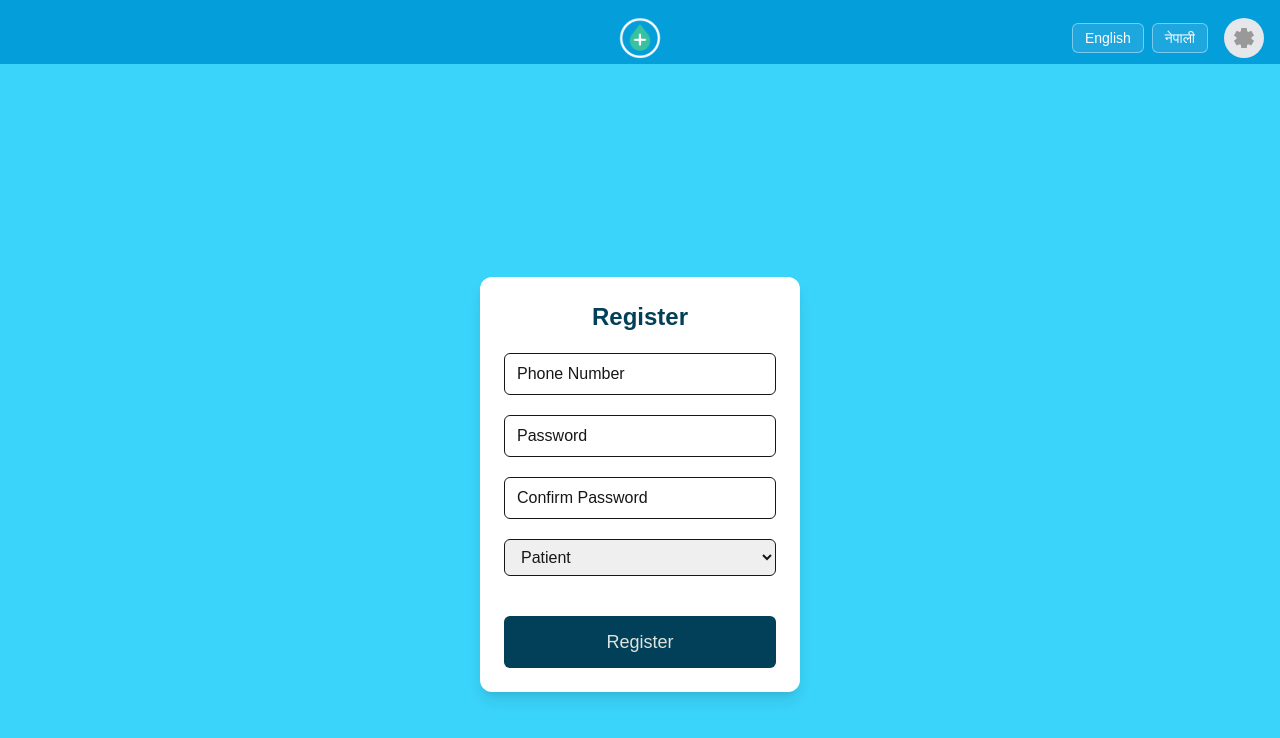
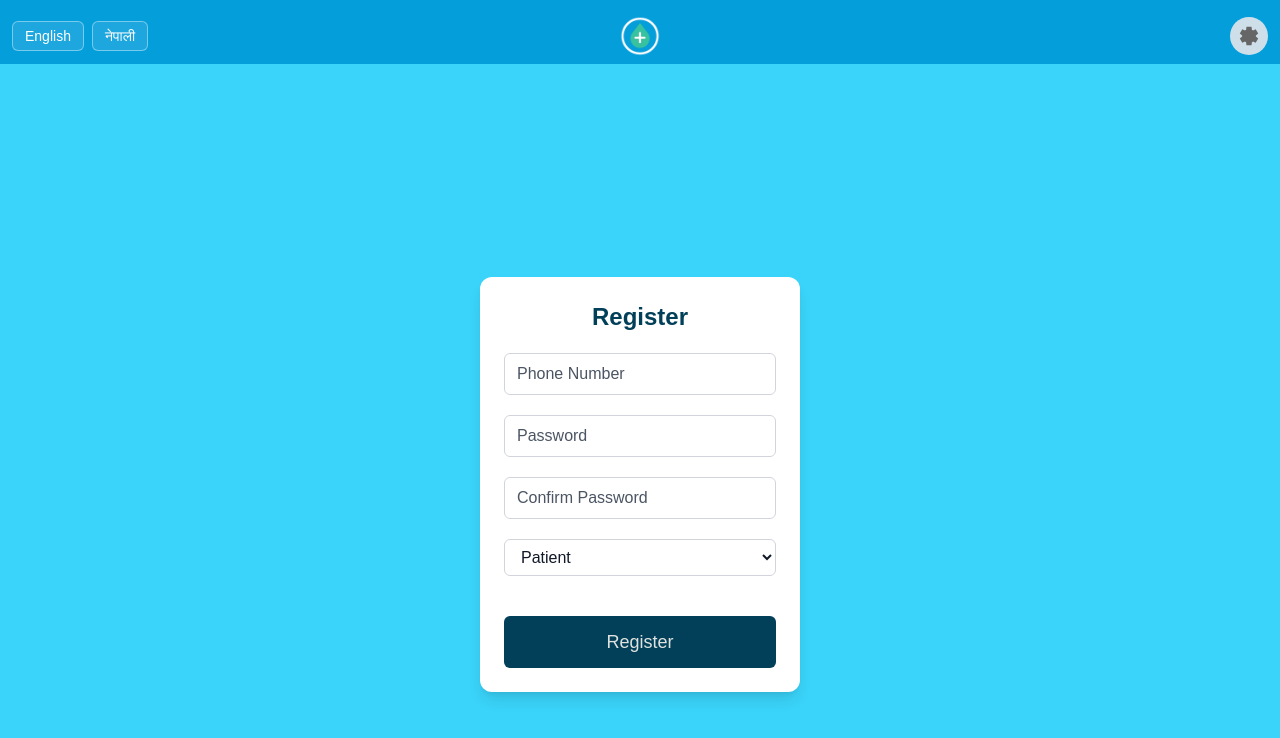
Before and after one commit to anantchhabda/Diabetes-Management-Application, a Next.js app: page /register in a window 1280 px wide. Shown: the top 738 px of the page. Built offline with nearby package versions, Linux system fonts and the light colour scheme.

Commit message:
Fixed cross system issues, header fixed, tailwindcss fixed for v3, .env.local updated

```diff
--- a/package.json
+++ b/package.json
@@ -4,9 +4,9 @@
   "private": true,
   "scripts": {
     "preinstall": "npm config set legacy-peer-deps true",
-    "dev": "NEXT_DISABLE_LIGHTNINGCSS=1 next dev",
-    "build": "NEXT_DISABLE_LIGHTNINGCSS=1 next build",
-    "start": "NEXT_DISABLE_LIGHTNINGCSS=1 next start"
+    "dev": "next dev",
+    "build": "next build",
+    "start": "next start"
   },
   "dependencies": {
     "axios": "^1.11.0",
--- a/src/app/components/header.js
+++ b/src/app/components/header.js
@@ -5,55 +5,55 @@ import styles from "../styles/header.module.css";
 
 export default function Header() {
   return (
-    <header className={`${styles.header} px-4 py-2`}>
+    <header className={`${styles.header} px-3 py-2`}>
       <div className="flex items-center justify-between w-full">
-        {/* empty space */}
-        <div className="w-1/3"></div>
+        {/* language buttons on left */}
+        <div className="w-1/3 min-w-0 flex flex-wrap items-center justify-start gap-1 sm:gap-2">
+          <button
+            type="button"
+            className="px-2 py-1 sm:px-3 sm:py-1 rounded-md border border-white/40 bg-white/10 text-white hover:bg-white/20 transition text-xs sm:text-sm"
+            data-lang="en"
+            id="lang-en"
+          >
+            English
+          </button>
+          <button
+            type="button"
+            className="px-2 py-1 sm:px-3 sm:py-1 rounded-md border border-white/40 bg-white/10 text-white hover:bg-white/20 transition text-xs sm:text-sm"
+            data-lang="ne"
+            id="lang-ne"
+          >
+            नेपाली
+          </button>
+        </div>
 
-        {/* centered logo */}
+        {/* logo centred */}
         <div className="w-1/3 flex justify-center">
           <Link href="/homepage" className={styles.logoLink}>
             <Image
               src="/logos/DMA-logo-green.png"
               alt="Diabetes Management Logo"
-              width={60}
-              height={60}
+              width={56}
+              height={56}
               priority
             />
           </Link>
         </div>
 
-        {/* language and setting on right side */}
-        <div className="w-1/3 flex items-center justify-end gap-4">
-          {/* language toggles */}
-          <div className="flex gap-2">
-            <button
-              type="button"
-              className="px-3 py-1 rounded-md border border-white/40 bg-white/10 text-white hover:bg-white/20 transition text-sm"
-              data-lang="en"
-              id="lang-en"
-            >
-              English
-            </button>
-            <button
-              type="button"
-              className="px-3 py-1 rounded-md border border-white/40 bg-white/10 text-white hover:bg-white/20 transition text-sm"
-              data-lang="ne"
-              id="lang-ne"
-            >
-              नेपाली
-            </button>
-          </div>
-
-          {/* settings button*/}
-          <Link href="/settings" className={styles.settingsButton}>
-            <div className="rounded-full bg-gray-200 p-2">
+        {/* settings on right side*/}
+        <div className="w-1/3 flex items-center justify-end">
+          <Link
+            href="/settings"
+            className={styles.settingsButton}
+            aria-label="Settings"
+          >
+            <div className="rounded-full bg-gray-200/90 p-2">
               <svg
                 xmlns="http://www.w3.org/2000/svg"
-                height="24px"
+                height="22"
                 viewBox="0 -960 960 960"
-                width="24px"
-                fill="#999999"
+                width="22"
+                fill="#666"
               >
                 <path d="m370-80-16-128q-13-5-24.5-12T307-235l-119 50L78-375l103-78q-1-7-1-13.5v-27q0-6.5 1-13.5L78-585l110-190 119 50q11-8 23-15t24-12l16-128h220l16 128q13 5 24.5 12t22.5 15l119-50 110 190-103 78q1 7 1 13.5v27q0 6.5-2 13.5l103 78-110 190-118-50q-11 8-23 15t-24 12L590-80H370Z" />
               </svg>
--- a/src/app/layout.js
+++ b/src/app/layout.js
@@ -11,7 +11,6 @@ const geistMono = Geist_Mono({
   subsets: ["latin"],
 });
 
-// Move theme color to viewport (stops the Next.js warning)
 export const viewport = {
   themeColor: "#04BF8A",
 };
@@ -26,11 +25,9 @@ export default function RootLayout({ children }) {
     // suppress hydration warnings
     <html lang="en" suppressHydrationWarning>
       <head>
-        {/* PWA essentials */}
+        {/* pwa incorporation*/}
         <link rel="manifest" href="/manifest.webmanifest" />
         <meta name="mobile-web-app-capable" content="yes" />
-        {/* (Optional) iOS legacy meta; safe to omit if you prefer */}
-        {/* <meta name="apple-mobile-web-app-capable" content="yes" /> */}
         <meta name="apple-mobile-web-app-status-bar-style" content="default" />
         <link rel="apple-touch-icon" href="/icons/icon-192.png" />
         <link rel="icon" href="/favicon.ico" />
@@ -50,21 +47,21 @@ export default function RootLayout({ children }) {
         {/* load i18n after page hydrated */}
         <Script src="/js/i18n.js" strategy="lazyOnload" />
 
-        {/* INLINE service worker registrar (makes console log unmissable) */}
+        {/* service worker register*/}
         <Script id="sw-register" strategy="afterInteractive">
           {`
             (function () {
               if (typeof window === "undefined") return;
               if (!("serviceWorker" in navigator)) {
-                console.log("❌ Service Worker not supported");
+                console.log("Service Worker not supported");
                 return;
               }
               navigator.serviceWorker.register("/sw.js", { scope: "/" })
                 .then(reg => {
-                  console.log("✅ Service Worker registered:", reg.scope);
+                  console.log(" Service Worker registered:", reg.scope);
                   if (reg.waiting) reg.waiting.postMessage({ type: "SKIP_WAITING" });
                 })
-                .catch(err => console.error("❌ Service Worker registration FAILED:", err));
+                .catch(err => console.error("Service Worker registration FAILED:", err));
             })();
           `}
         </Script>
--- a/src/app/login/page.js
+++ b/src/app/login/page.js
@@ -27,7 +27,7 @@ export default function Page() {
           data-i18n-title="phone_title"
           className="w-full px-3 py-2 border border-[var(--color-gray-300)] rounded-md
                      focus:outline-none focus:ring-2 focus:ring-[var(--color-tertiary)]
-                     text-[var(--color-gray-900)] placeholder-[var(--color-gray-700)]"
+                     text-gray-900 placeholder-gray-700"
         />
 
         <div className="relative w-full">
--- a/src/app/register/page.js
+++ b/src/app/register/page.js
@@ -4,11 +4,14 @@ import Script from "next/script";
 
 export default function RegisterPage() {
   return (
-    <main className="flex justify-center items-center min-h-screen px-4">
+    <main
+      suppressHydrationWarning={true}
+      className="flex justify-center items-center min-h-screen px-4 bg-[var(--background)]"
+    >
       <form
         id="registerForm"
+        noValidate
         className="flex flex-col gap-5 w-full max-w-xs bg-white p-6 rounded-xl shadow-lg"
-        noValidate
       >
         <h1
           className="text-2xl font-bold text-center text-[var(--color-secondary)]"
@@ -24,10 +27,10 @@ export default function RegisterPage() {
           placeholder="Phone Number"
           inputMode="numeric"
           data-i18n-placeholder="phone"
-          className="w-full px-3 py-2 border border-[var(--color-gray-300)] rounded-md
+          required
+          className="w-full px-3 py-2 border border-gray-300 rounded-md
                      focus:outline-none focus:ring-2 focus:ring-[var(--color-tertiary)]
-                     text-[var(--color-gray-900)] placeholder-[var(--color-gray-600)]"
-          required
+                     text-gray-900 bg-white placeholder-gray-600"
         />
 
         {/* Password */}
@@ -37,10 +40,9 @@ export default function RegisterPage() {
           placeholder="Password"
           required
           data-i18n-placeholder="password"
-          data-i18n-title="phoneTitle"
-          className="w-full px-3 py-2 border border-[var(--color-gray-300)] rounded-md
+          className="w-full px-3 py-2 border border-gray-300 rounded-md
                      focus:outline-none focus:ring-2 focus:ring-[var(--color-tertiary)]
-                     text-[var(--color-gray-900)] placeholder-[var(--color-gray-600)]"
+                     text-gray-900 bg-white placeholder-gray-600"
         />
 
         {/* Confirm Password */}
@@ -50,23 +52,28 @@ export default function RegisterPage() {
           placeholder="Confirm Password"
           required
           data-i18n-placeholder="confirmPassword"
-          className="w-full px-3 py-2 border border-[var(--color-gray-300)] rounded-md
+          className="w-full px-3 py-2 border border-gray-300 rounded-md
                      focus:outline-none focus:ring-2 focus:ring-[var(--color-tertiary)]
-                     text-[var(--color-gray-900)] placeholder-[var(--color-gray-600)]"
+                     text-gray-900 bg-white placeholder-gray-600"
         />
 
         {/* Role */}
         <select
           id="role"
-          className="w-full px-3 py-2 border border-[var(--color-gray-300)] rounded-md
+          defaultValue="Patient"
+          className="w-full px-3 py-2 border border-gray-300 rounded-md
                      focus:outline-none focus:ring-2 focus:ring-[var(--color-tertiary)]
-                     text-[var(--color-gray-900)] placeholder-[var(--color-gray-600)]"
-          defaultValue="Patient"
+                     text-gray-900 bg-white [color-scheme:light]"
         >
-          {/* Display text is translated via data-i18n; value stays stable for redirects */}
-          <option value="Patient" data-i18n="role_patient">Patient</option>
-          <option value="Doctor" data-i18n="role_doctor">Doctor</option>
-          <option value="Family Member" data-i18n="role_family">Family</option>
+          <option value="Patient" data-i18n="role_patient">
+            Patient
+          </option>
+          <option value="Doctor" data-i18n="role_doctor">
+            Doctor
+          </option>
+          <option value="Family Member" data-i18n="role_family">
+            Family
+          </option>
         </select>
 
         {/* Error */}
@@ -75,14 +82,15 @@ export default function RegisterPage() {
         {/* Submit button */}
         <button
           type="submit"
-          className="w-full py-3 bg-[var(--color-secondary)] text-[var(--color-textWhite)] text-lg rounded-md text-center hover:opacity-90 transition"
+          className="w-full py-3 bg-[var(--color-secondary)] text-[var(--color-textWhite)]
+                     text-lg rounded-md text-center hover:opacity-90 transition"
           data-i18n="register"
         >
           Register
         </button>
       </form>
 
-      {/* external script */}
+      {/* External js script */}
       <Script src="/js/register.js" strategy="afterInteractive" />
     </main>
   );
--- a/src/app/styles/header.module.css
+++ b/src/app/styles/header.module.css
@@ -3,7 +3,6 @@
   height: 64px;
   background-color: var(--color-primary);
 }
-
 .headerContent {
   height: 100%;
   padding: 0 16px;
@@ -11,24 +10,20 @@
   grid-template-columns: 1fr auto 1fr;
   align-items: center;
 }
-
 .placeholder {
   width: 40px;
 }
-
 .logoLink {
   display: flex;
   align-items: center;
   justify-content: center;
 }
-
 .settingsButton {
   display: flex;
   align-items: center;
   justify-content: flex-end;
   cursor: pointer;
 }
-
 .settingsButton:hover {
   opacity: 0.8;
 }
```
Also changed, not shown: src/app/patient-onboarding/page.js (+22 -16 lines), public/manifest.webmanifest, src/app/globals.css (line endings or trailing spaces). Lines whose indentation alone changed are shown as unchanged.
